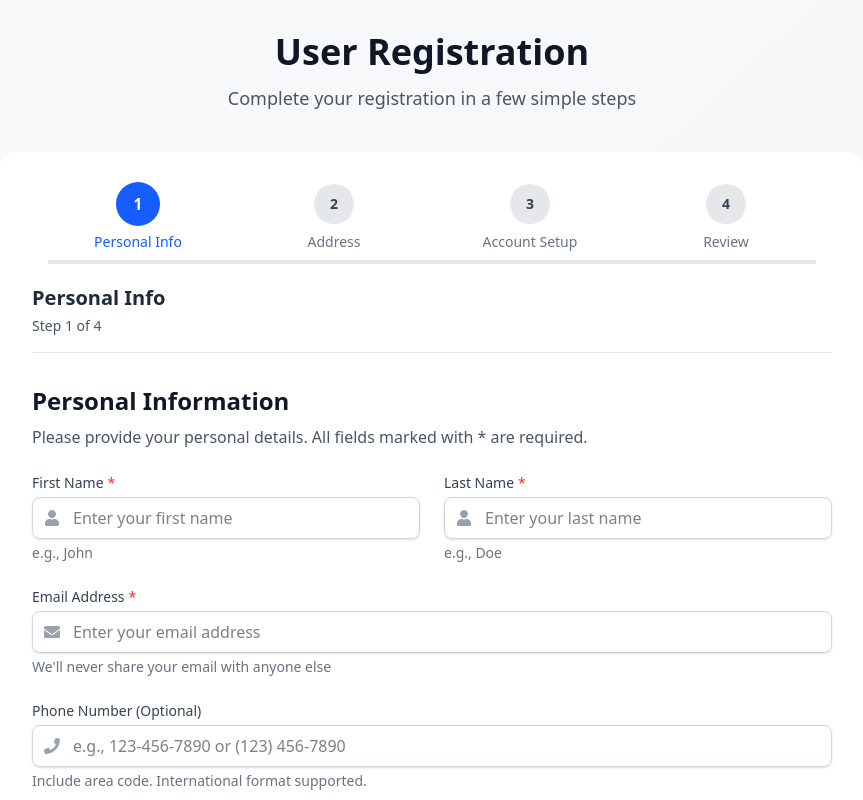
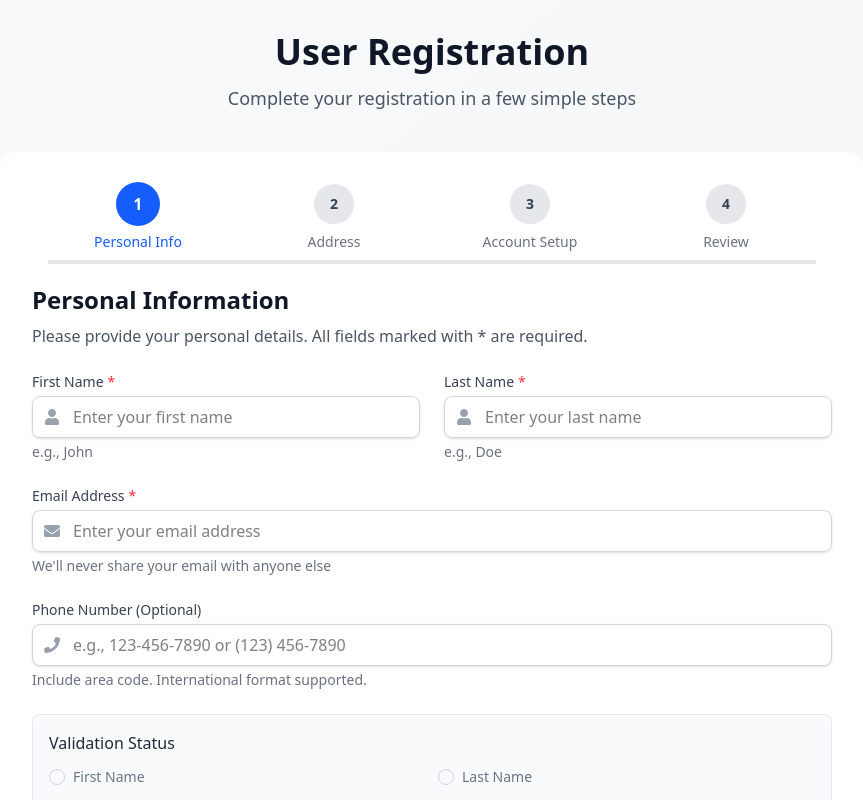
Before and after one commit to vladzabolotnyi/multistep-registration, a React app in the folder frontend/: page / in a window 1280 px wide. Shown: the top 800 px of the page, without its empty margins (208-1071 px from the left). Built offline with nearby package versions, Linux system fonts and the light colour scheme; the HTML template or start-up script is replaced by a standard one.

Commit message:
chore: remove redundant tracking component

```diff
--- a/frontend/src/components/layout/MultistepForm.tsx
+++ b/frontend/src/components/layout/MultistepForm.tsx
@@ -268,15 +268,6 @@ const MultiStepForm: React.FC = () => {
                     />
                 </div>
 
-                <div className="pb-4 border-b border-gray-200">
-                    <h2 className="text-xl font-semibold text-gray-800">
-                        {STEPS.find((s) => s.number === currentStep)?.title}
-                    </h2>
-                    <p className="mt-1 text-sm text-gray-600">
-                        Step {currentStep} of {STEPS.length}
-                    </p>
-                </div>
-
                 {Object.keys(errors).length > 0 && currentStep !== 4 && (
                     <Alert
                         type="error"
```
